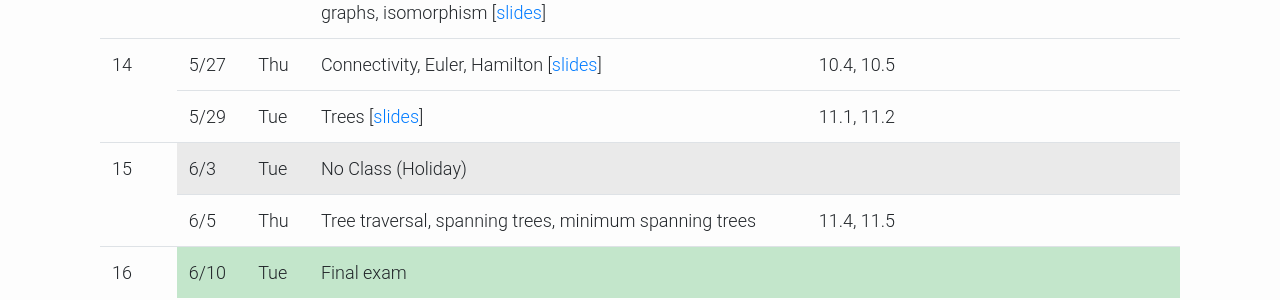
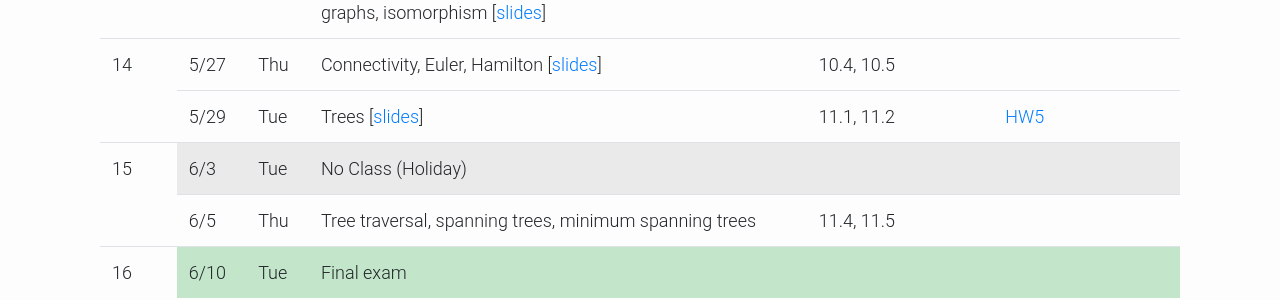
Before and after one commit to kaist-ee213/kaist-ee213.github.io, a Jekyll site: the page built from index.html, in a window 1280 px wide and 900 px high, scrolled down 2427 px. Shown: the part 388-688 px from the top of the window. Built offline with Jekyll 4.4.1, drawn with Linux system fonts in a browser that asks for light colours; the list of posts is cut into pages by our own code.

Commit message:
update hw5

```diff
--- a/index.html
+++ b/index.html
@@ -339,9 +339,9 @@
         <tr>
             <td>5/29</td>
             <td>Tue</td>
-            <td>Trees [<a href="https://drive.google.com/file/d/1MRit8ryhJYQ7BmO10G14V-nDTkQiqjvf/view?usp=sharing">slides</a>]</td>
+            <td>Trees [<a href="https://drive.google.com/file/d/1MRit8ryhJYQ7BmO10G14V-nDTkQiqjvf/view?usp=sharing", target="_blank">slides</a>]</td>
             <td>11.1, 11.2</td>
-            <td></td>
+            <td><a href="https://drive.google.com/file/d/1gscWQaw5tNuncFZwld8LvisMVBo4FIwS/view?usp=sharing", target="_blank">HW5</a></td>
         </tr>
         <tr>
             <td rowspan="2">15</td>
```
